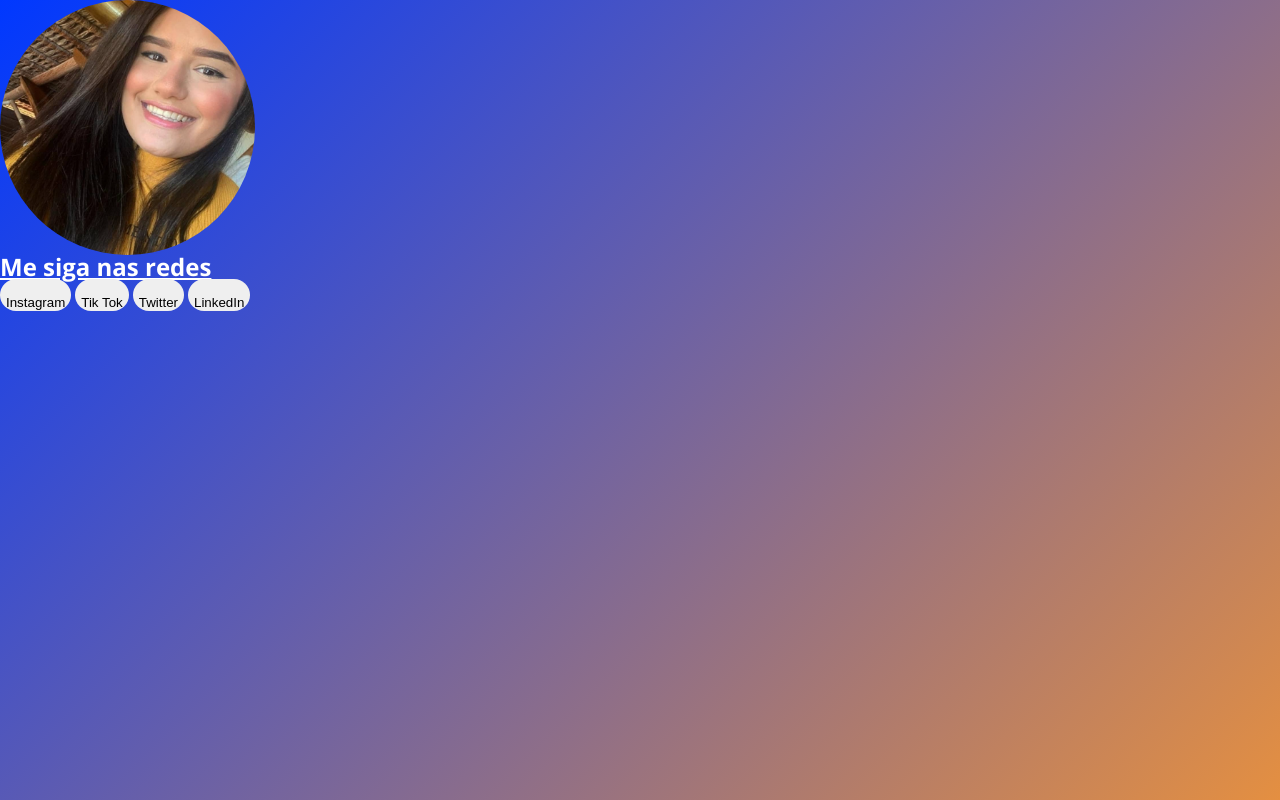
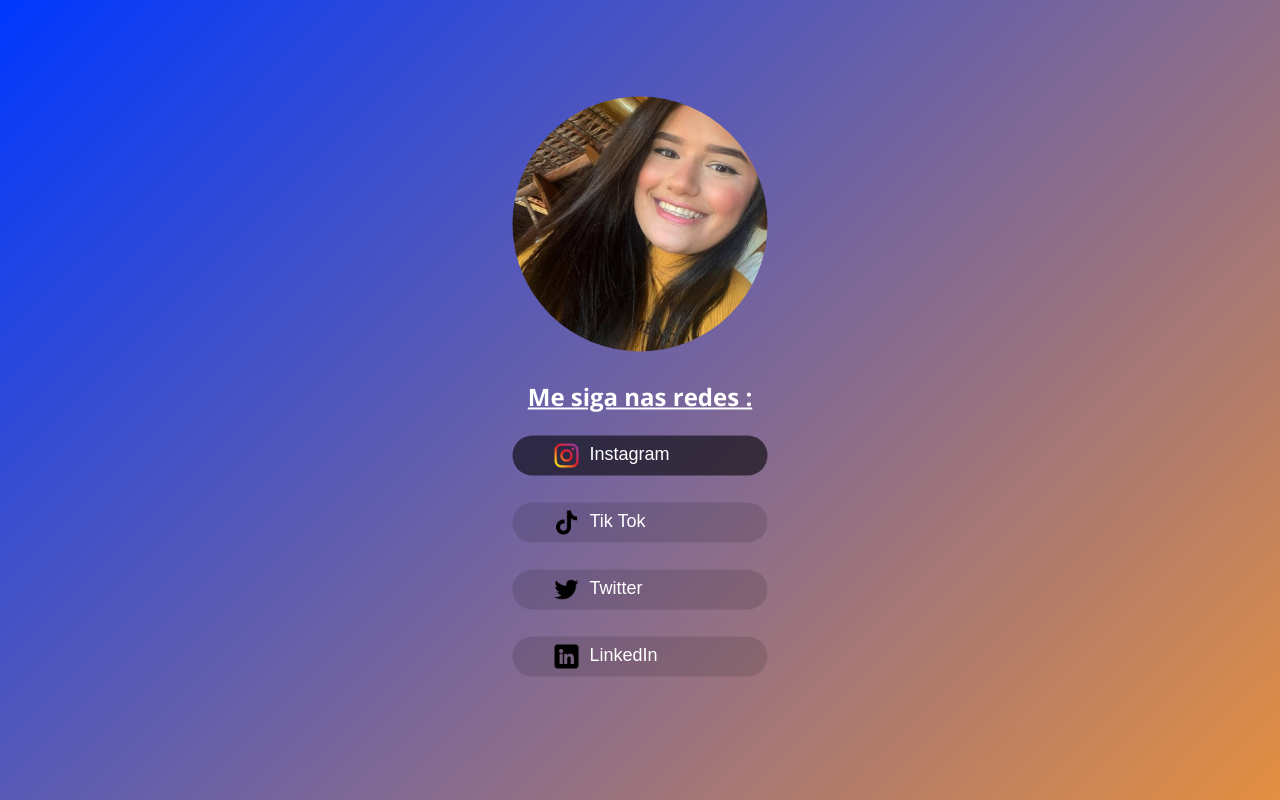
Before and after one commit to laisfernandasales/SiteDeLinks, a plain HTML site: page index.html in a window 1280 px wide. Drawn offline with nearby package versions, Linux system fonts and the light colour scheme.

Commit message:
atualização

```diff
--- a/index.html
+++ b/index.html
@@ -11,25 +11,26 @@
         <link href="https://fonts.googleapis.com/css2?family=Open+Sans:ital,wght@0,300..800;1,300..800&display=swap" rel="stylesheet">
     </head>
     <body>
+        <div id="content">
         <div id="fotoLais">
-
         </div>
-        <h1><u>Me siga nas redes</u></h1>
-        <button class="buttonSocial">
-            <img>
+        <h1><u>Me siga nas redes :</u></h1>
+        <button class="buttonSocial instaButton" onClick="window.open('https://www.example.com','_blank')">
+            <img src="/assets/icons/instagram.png">
             <p>Instagram</p>
         </button>
-        <button class="buttonSocial">
-            <img>
+        <button class="buttonSocial " onClick="window.open('https://www.example.com','_blank')">
+            <img src="/assets/icons/tik-tok.png" >
             <p> Tik Tok</p>
         </button>
-        <button class="buttonSocial">
-            <img>
+        <button class="buttonSocial" onClick="window.open('https://www.example.com','_blank')">
+            <img src="/assets/icons/twitter.png" >
             <p>Twitter</p>
         </button>
-        <button class="buttonSocial">
-            <img>
+        <button class="buttonSocial" onClick="window.open('https://www.example.com','_blank')">
+            <img src="/assets/icons/linkedin.png" >
             <p>LinkedIn</p>
         </button>
+        </div>
     </body>
     </html>
--- a/styles.css
+++ b/styles.css
@@ -17,10 +17,47 @@ body {
     font-family: "Open Sans", sans-serif;
     font-size: 1.5rem;/* 1.5rem = 24px*/
     font-weight: 700;
+    margin: 33px 0 27px  0;/* 33px de margem superior, 27px de margem inferior*/
+    text-align: center;/* centraliza o texto*/
  }
 
  .buttonSocial{
     border-radius: 50px;/* deixa o botão redondo*/
+    width: 255px; /* 255px de largura*/
+    height: 40px;
+    display: block;/* ocupa toda a largura do elemento pai , ou seja cada elemento ocupa uma linha inteira*/
+    background-color: #00000020;/* 20% de opacidade do preto*/
+    color: #ffffff;/* cor do texto*/
+    font-weight: 500;
+    margin-bottom: 27px;
+    position: relative;/* posição relativa*/
+    cursor: pointer;
+    img {
+      position: absolute;/* posição absoluta*/
+      height: 24px;/* 24px de altura*/
+      width: 24px;/* 24px de largura*/
+      left: 42px;/* 40px da esquerda*/
+      top: 8px;/* 8px do topo*/
+
+    }
+    p {
+      position: absolute;/* posição absoluta*/
+      left: 77px;/* 80px da esquerda*/
+      top: 9px;/* 8px do topo*/
+      font-size: 1.125rem;/* 1.125rem = 18px*/
+      line-height : 1.125rem; /* 1.125rem = 18px*/
+
+    }
+ }
 
 
+ .instaButton {
+   background: #00000095;/* 70% de opacidade do preto*/
  }
+
+ #content{
+   position : absolute;/* posição absoluta*/
+   top: 50%;/* 50% do topo*/
+   left:    50%;/* 50% da esquerda*/
+   transform: translate(-50%,-50%);/* centraliza o elemento*/
+ }
```
Also changed, not shown: assets/icons/instagram.png (added), assets/icons/linkedin.png (added), assets/icons/tik-tok.png (added), assets/icons/twitter.png (added).
